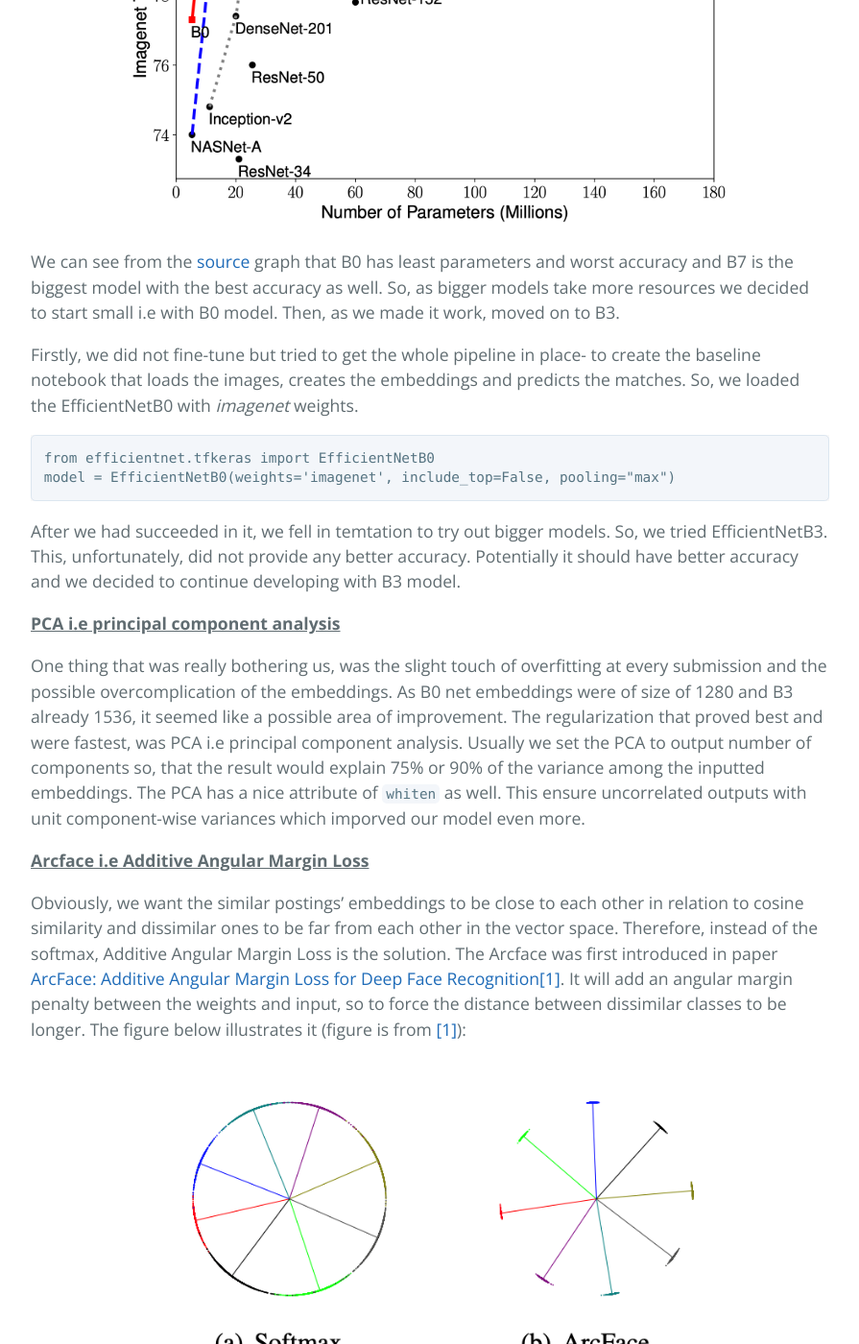
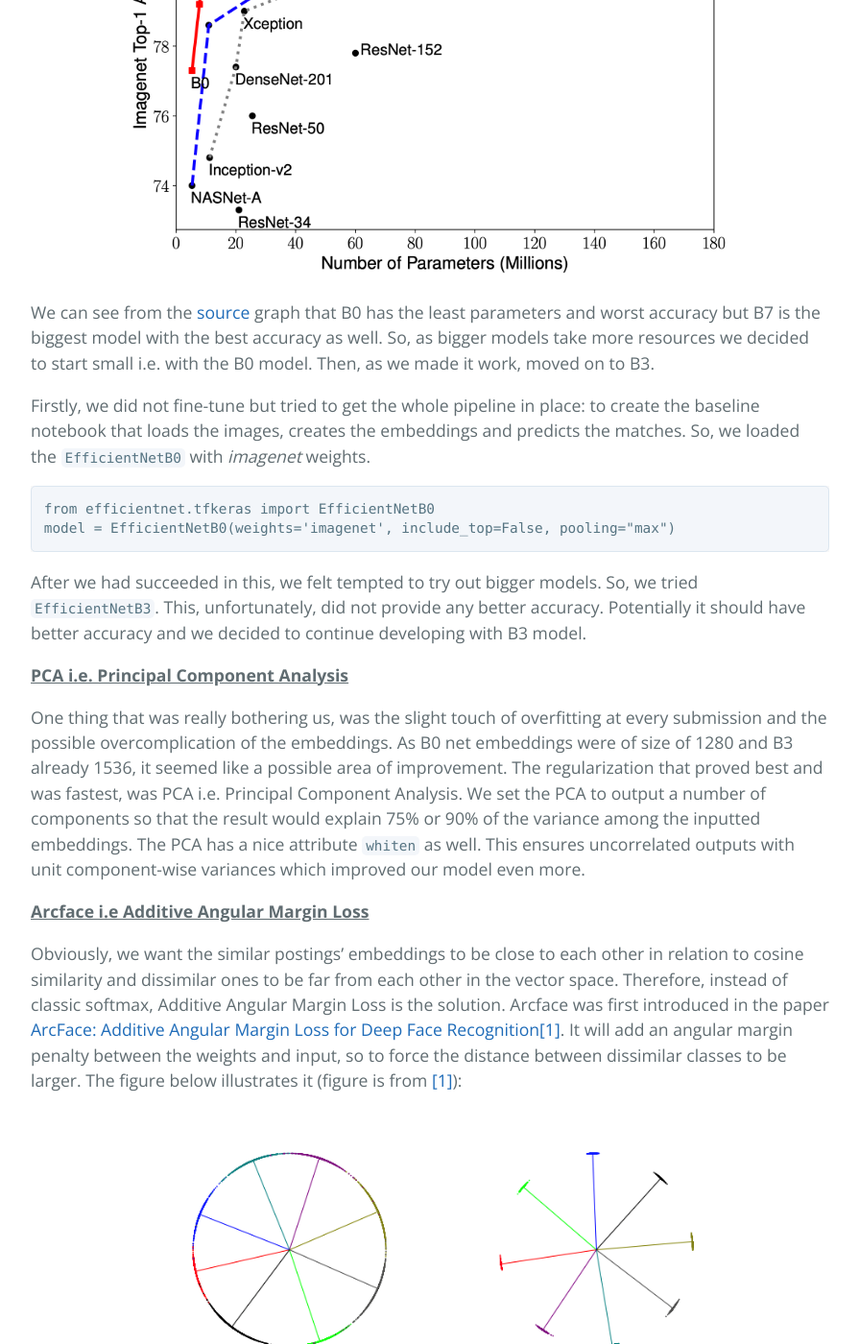
Before and after one commit to joonasrooben/shopee_PP, a Jekyll site: the page built from index.md, in a window 1280 px wide and 1400 px high, scrolled down 4923 px. Shown: the whole window at 96% size, without its empty margins (192-1087 px from the left). Built offline with Jekyll 4.4.1, drawn with Linux system fonts in a browser that asks for light colours; our own code applies the rules of GitHub Pages for plain Markdown files; formulas are drawn with MathJax 3; some of the changed text lies outside the part shown.

Commit message:
Update index.md

````diff
--- a/index.md
+++ b/index.md
@@ -46,7 +46,9 @@
 
 ### Images
 
-Firstly, lets dig into the process of extracting image embeddings. Let's just assume that we have some kind of neural network(NN) model X. The main idea behind the extraction lays in the very essence of the NN's themselves. Each further layer of the network will learn to represent new features of the input. So, in the very end, before the output unit, we should have the input represented in the best form for the task the model X is trained. That is the place, if we want to get the input's best representation in the task, where we take those representations i.e embeddings or sometimes called feature vectors of the input. In other words we get the embeddings just after the last hidden layer.
+<b><u>Quick recap of Feature / Embedding extraction</u></b>
+<br>
+Firstly, let's dig into the process of extracting image embeddings. Let's just assume that we have some kind of neural network (NN) model $X$. The main idea behind feature extraction lays in the very essence of the NNs themselves. Each layer of the network will learn to represent new features of the input. So, at the very end, before the output unit, we should have the input represented in the best form for the task model $X$ is trained. This is the place if we want to get the input's best representation for the task, where we take those representations i.e embeddings or sometimes called feature vectors of the input. In other words we get the embeddings just after the last hidden layer.
 
 <div style="text-align:center"><img src="img-embs.png" alt="prcess" class="center" height="500"></div>
 
@@ -58,27 +60,27 @@
 
 <b><u>EfficientNet</u></b>
 
-EfficientNet was first introduced by [Tan and Le, 2019](https://arxiv.org/abs/1905.11946) and is one of the most efficient models that reaches the-state-of-art accuracy on the *imagenet* tasks. We used *Keras* implementation of EfficientNet.
+EfficientNet was first introduced by [Tan and Le, 2019](https://arxiv.org/abs/1905.11946) and is one of the most efficient models that reaches state-of-art accuracy on the *imagenet* tasks. We used the *Keras* implementation of EfficientNet.
 
 <div style="text-align:center"><img src="params.png" alt="prcess" class="center" height="500"></div>
 
-We can see from the [source](https://github.com/tensorflow/tpu/blob/master/models/official/efficientnet/g3doc/params.png) graph that B0 has least parameters and worst accuracy and B7 is the biggest model with the best accuracy as well. So, as bigger models take more resources we decided to start small i.e with B0 model. Then, as we made it work, moved on to B3.
+We can see from the [source](https://github.com/tensorflow/tpu/blob/master/models/official/efficientnet/g3doc/params.png) graph that B0 has the least parameters and worst accuracy but B7 is the biggest model with the best accuracy as well. So, as bigger models take more resources we decided to start small i.e. with the B0 model. Then, as we made it work, moved on to B3.
 
-Firstly, we did not fine-tune but tried to get the whole pipeline in place- to create the baseline notebook that loads the images, creates the embeddings and predicts the matches. So, we loaded the EfficientNetB0 with *imagenet* weights.
+Firstly, we did not fine-tune but tried to get the whole pipeline in place: to create the baseline notebook that loads the images, creates the embeddings and predicts the matches. So, we loaded the `EfficientNetB0` with *imagenet* weights.
 
 ```
 from efficientnet.tfkeras import EfficientNetB0
 model = EfficientNetB0(weights='imagenet', include_top=False, pooling="max")
 ```
-After we had succeeded in it, we fell in temtation to try out bigger models. So, we tried EfficientNetB3. This, unfortunately, did not provide any better accuracy. Potentially it should have better accuracy and we decided to continue developing with B3 model.
+After we had succeeded in this, we felt tempted to try out bigger models. So, we tried `EfficientNetB3`. This, unfortunately, did not provide any better accuracy. Potentially it should have better accuracy and we decided to continue developing with B3 model.
 
-<b><u>PCA i.e principal component analysis</u></b>
+<b><u>PCA i.e. Principal Component Analysis</u></b>
 
-One thing that was really bothering us, was the slight touch of overfitting at every submission and the possible overcomplication of the embeddings. As B0 net embeddings were of size of 1280 and B3 already 1536, it seemed like a possible area of improvement. The regularization that proved best and were fastest, was PCA i.e principal component analysis. Usually we set the PCA to output number of components so, that the result would explain 75% or 90% of the variance among the inputted embeddings. The PCA has a nice attribute of `whiten` as well. This ensure uncorrelated outputs with unit component-wise variances which imporved our model even more.
+One thing that was really bothering us, was the slight touch of overfitting at every submission and the possible overcomplication of the embeddings. As B0 net embeddings were of size of 1280 and B3 already 1536, it seemed like a possible area of improvement. The regularization that proved best and was fastest, was PCA i.e. Principal Component Analysis. We set the PCA to output a number of components so that the result would explain 75% or 90% of the variance among the inputted embeddings. The PCA has a nice attribute `whiten` as well. This ensures uncorrelated outputs with unit component-wise variances which improved our model even more.
 
 <b><u>Arcface i.e Additive Angular Margin Loss </u></b>
 
-Obviously, we want the similar postings' embeddings to be close to each other in relation to cosine similarity and dissimilar ones to be far from each other in the vector space. Therefore, instead of the softmax, Additive Angular Margin Loss is the solution. The Arcface was first introduced in paper [ArcFace: Additive Angular Margin Loss for Deep Face Recognition](https://arxiv.org/pdf/1801.07698v3.pdf)[[1]](#1). It will add an angular margin penalty between the weights and input, so to force the distance between dissimilar classes to be longer. The figure below illustrates it (figure is from [[1]](#1)):
+Obviously, we want the similar postings' embeddings to be close to each other in relation to cosine similarity and dissimilar ones to be far from each other in the vector space. Therefore, instead of classic softmax, Additive Angular Margin Loss is the solution. Arcface was first introduced in the paper [ArcFace: Additive Angular Margin Loss for Deep Face Recognition](https://arxiv.org/pdf/1801.07698v3.pdf)[[1]](#1). It will add an angular margin penalty between the weights and input, so to force the distance between dissimilar classes to be larger. The figure below illustrates it (figure is from [[1]](#1)):
 
 <div style="text-align:center"><img src="arc_face.png" alt="prcess" class="center"></div>
 
@@ -86,7 +88,7 @@
 
 <b><u>EfficientNetB3 and fine-tuning it</u></b>
 
-Fine-tuning the weights had to be tried out. We did it twice- first time we overfit it too much and the result did not improve. Second time, the stopping of the training were more on point and the results were impressive. The training were done using the ArcFace loss and was set up as a classification task with 11 014 classes.
+Fine-tuning the weights had to be tried out. We did it twice: first time we overfitted too much and the result did not improve. Second time, the stopping of the training was more on point and the results were impressive. The training was done using the ArcFace loss and was set up as a classification task with 11 014 classes.
 
 <b><u>Results</u></b>
 
@@ -129,9 +131,9 @@
 
 We can see that fine-tuning eventually got us a remarkable leap in scores and that PCA was now part of the deafault package 😃.
 
-<b><u>Major time waster i.e how to build a fast data loading pipeline</u></b>
+<b><u>Major time waster i.e. how to build a fast data loading pipeline</u></b>
 
-One thing that really hindered our process was the speed of data loading. Every time we wanted to develope the notebook, we had to load the images. It was super time consuming- in average it took 40 minutes every time to laod all the training images. Our loading pipeline seemed good and no obvious thing would have made it faster. One solution, that was widely used by other participants, was using TFRecords. "The TFRecord format is a simple format for storing a sequence of binary records" as stated in [Tensorflow homepage](https://www.tensorflow.org/tutorials/load_data/tfrecord). This would vanish the issue of import speed but in case of test data- it would not help us- we would still need to use the ordinary pipeline as the data will be given as images. After checking out some open notebooks, it occured that the popular solution was to use batches of images instead of calculating the embeddings for each image separately 😏.
+One thing that really hindered our process was the speed of data loading. Every time we wanted to run our notebooks, we had to load the images. It was super time consuming: on average it took 40 minutes every time to load all the training images- 40 minutes spent staring straight at a wall. Our loading pipeline seemed good and no obvious thing would have made it faster. One solution, that was widely used by other participants, was to use TFRecords. "The TFRecord format is a simple format for storing a sequence of binary records" as stated in [Tensorflow homepage](https://www.tensorflow.org/tutorials/load_data/tfrecord). This would vanish the issue of import speed but in case of test data- it would not help us- we would still need to use the ordinary pipeline as the data will be given as images. After checking out some open notebooks, it occured that the popular solution was to use batches of images instead of calculating the embeddings for each image separately 😏.
 
 A takeway: **Use batches!** - a great helper in that case is a `tf.data.Dataset` class.
 
@@ -382,9 +384,9 @@
 </tbody>
 </table>
 
-Image embeddings were taken from ArcFace fine tuned *eca_nfnet_l1*. Text embeddings were from 5 different BERT pretrained models. The resulted embeddings were concatenate and then from those, text matches and image matches the union were taken. INB(Iterative Neighborhood Blending) is a pipeline of different elements that search for matches. It consists of KNN, min2 and neighbourhood blending. Min2 ensures that there are at least 2 matches per query. Neigbourhood blending is their own invented method to make embedding clusters more clear.
+Image embeddings were taken from ArcFace fine-tuned *eca_nfnet_l1* model. Text embeddings were from 5 different BERT pretrained models. The resulting embeddings were concatenated and then from those, the union of text matches and image matches was taken. INB (Iterative Neighborhood Blending) is a pipeline of different elements that searches for matches. It consists of KNN, min2 and neighbourhood blending. Min2 ensures that there are at least 2 matches per query. Neigbourhood blending is their own invented method to make embedding clusters more clear.
 
-We see that there a some fuzzy approaches but in general very neat and beautiful solution. The other ones e.g 3rd, 2nd place solutions were much more complicated and did not seem so neat.
+We see that there a some fuzzy approaches but in general very neat and beautiful solution. The other ones e.g 3rd, 2nd place solutions were much more complicated and did not seem so neat. So sometimes <b>less is more...</b> Just like with Pizza toppings.
 
 For further detail click [here](https://www.kaggle.com/c/shopee-product-matching/discussion/238136).
 
````
Also changed, not shown: other parts of index.md (+9 -7 lines).
